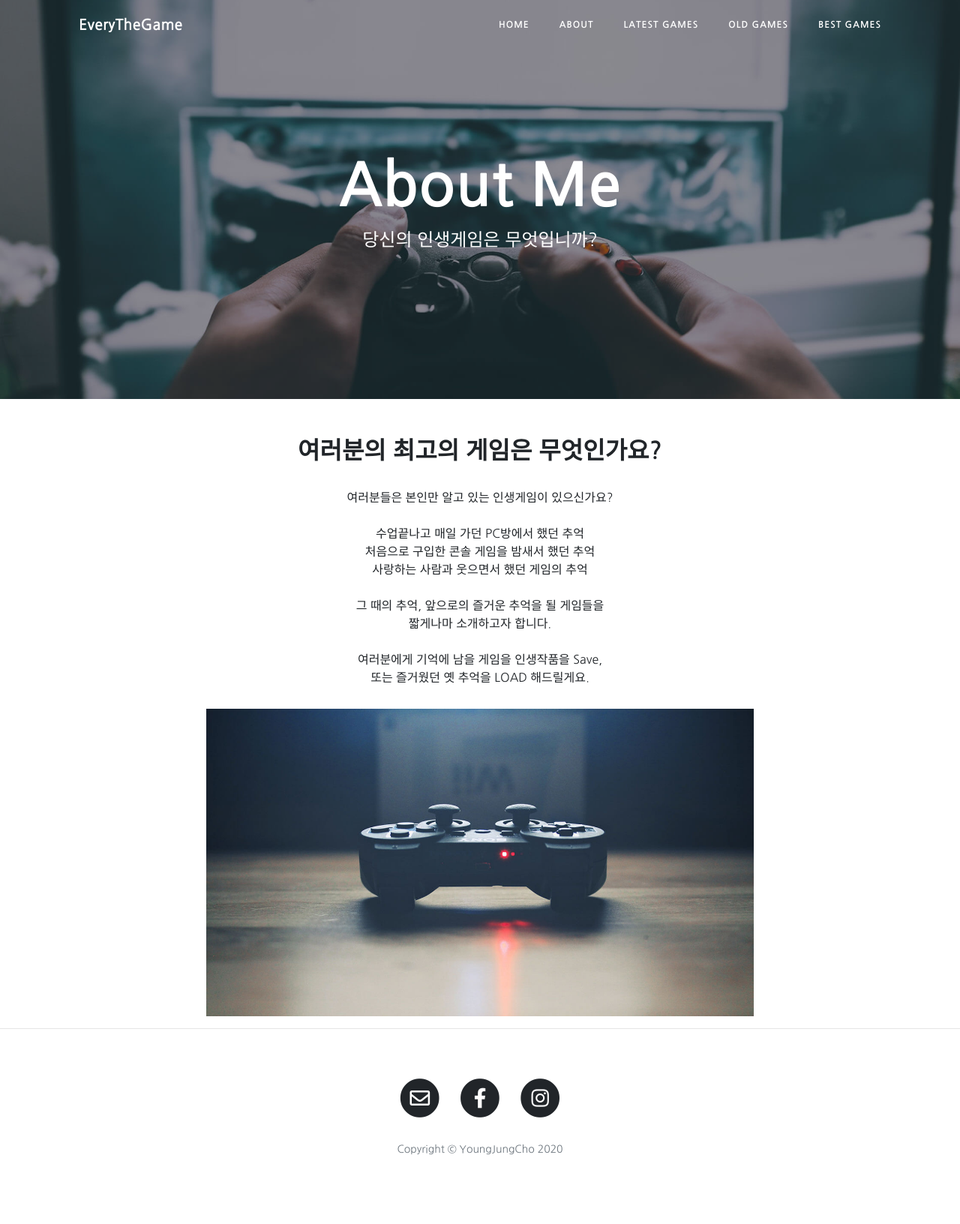
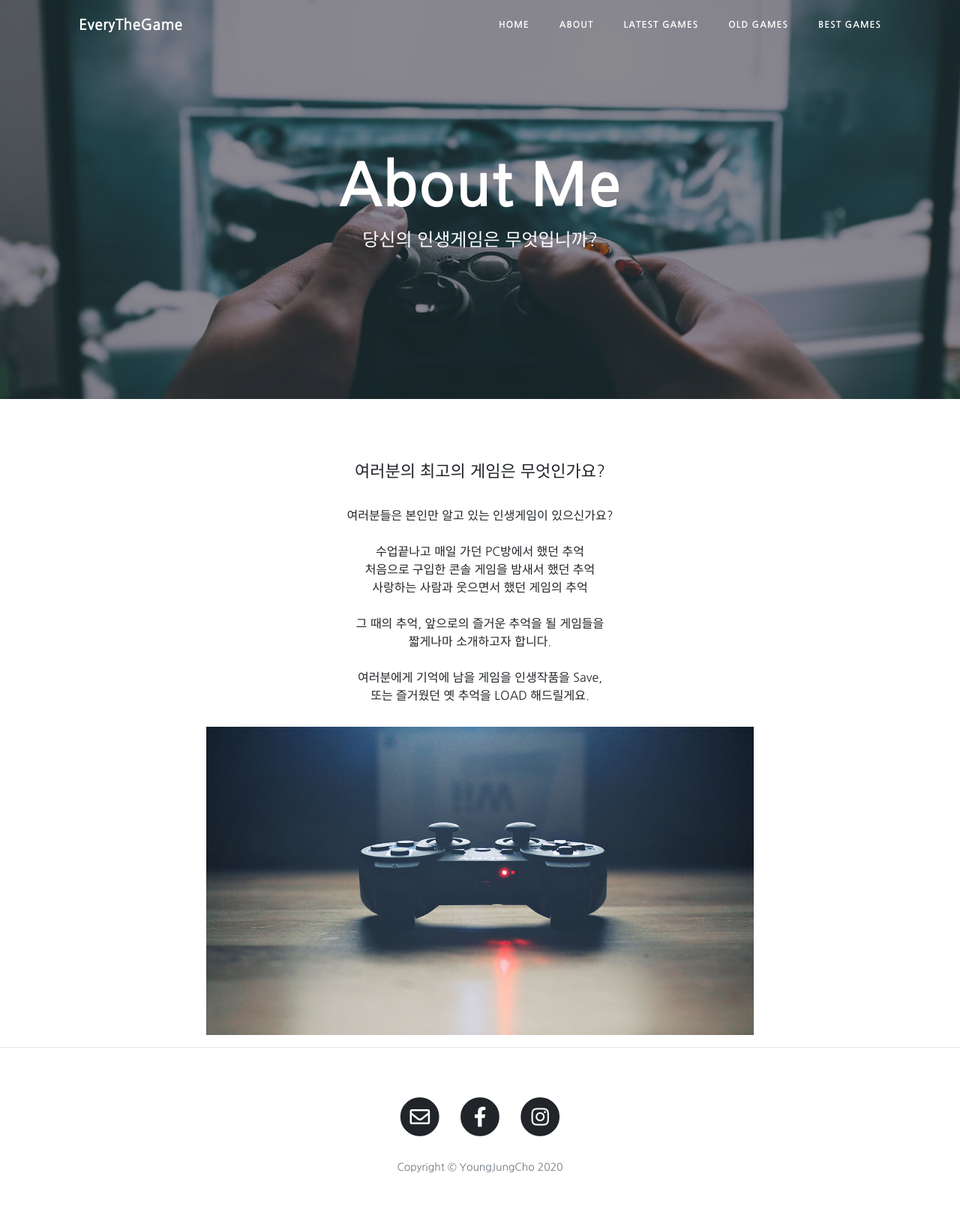
Before and after one commit to youngjungcho/everythegame88, a Jekyll site: the page built from about.html, in a window 1280 px wide. Shown: the whole page at 75% size. Built offline with Jekyll 4.4.1, drawn with Linux system fonts in a browser that asks for light colours; before the commit the page ends 1608 px from its top, so only the background shows below that.

Commit message:
Update about.html

```diff
--- a/about.html
+++ b/about.html
@@ -7,6 +7,7 @@ background: '/img/bg-about.jpg'
 <style>
   .subtitle {
     text-align: center;
+    font-size: 22px;
   }
   .information {
     font-size: 16px;
@@ -16,7 +17,7 @@ background: '/img/bg-about.jpg'
 
 <section class="everythegame_1">
     <div id="container">
-      <h2 class="subtitle">여러분의 최고의 게임은 무엇인가요?</h2>
+      <p class="subtitle">여러분의 최고의 게임은 무엇인가요?</p>
       <p class="information"> 여러분들은 본인만 알고 있는 인생게임이 있으신가요?<br>
                               </br>
                               수업끝나고 매일 가던 PC방에서 했던 추억<br>
```
